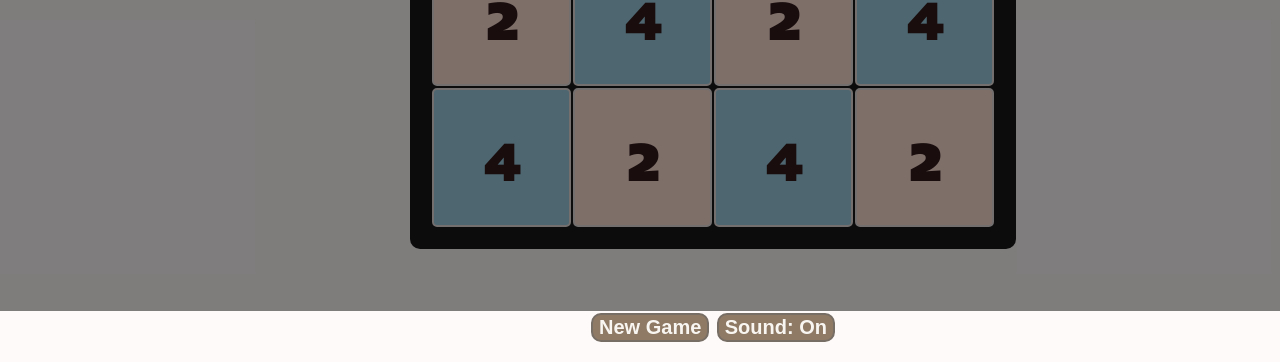
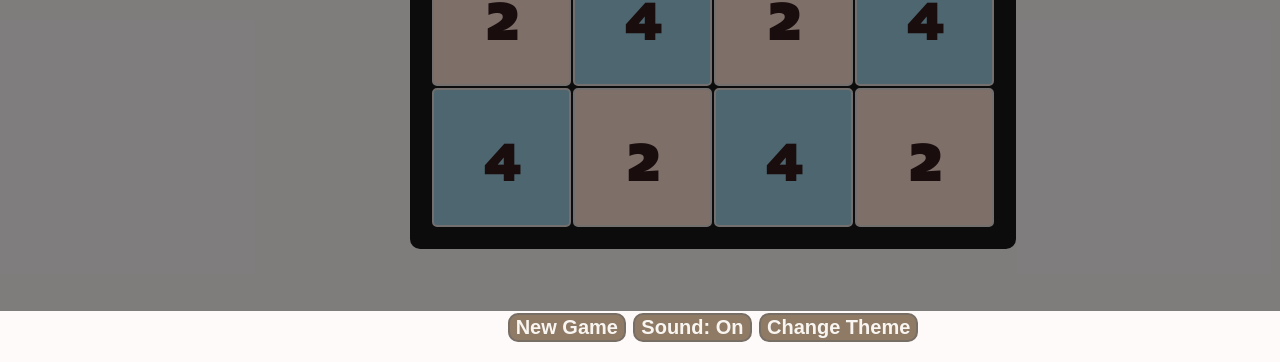
Before and after one commit to andy-1au/2048, a plain HTML site: page 2048.html in a window 1280 px wide. Shown: the part 489-851 px from the top of the page. Drawn offline with nearby package versions, Linux system fonts and the light colour scheme.

Commit message:
change theme btn

```diff
--- a/2048.css
+++ b/2048.css
@@ -151,6 +151,22 @@ hr {
     cursor: pointer;
 }
 
+#theme {
+    margin: 0 auto;
+    margin-top: 20px;
+    margin-bottom: 20px;
+
+    font-size: 20px;
+    font-weight: bold;
+
+    background-color: #8f7a66;
+    color: #f9f6f2;
+    border: 2px solid #776e65;
+    border-radius: 10px;
+
+    cursor: pointer;
+}
+
 #splash {
     cursor : pointer;
     position : absolute;
--- a/2048.html
+++ b/2048.html
@@ -28,6 +28,7 @@
         <div id="belowBoard">
             <button id="reset">New Game</button>
             <button id="sound">Sound: On</button>
+            <button id="theme">Change Theme</button>
         </div>
 
 
--- a/2048.js
+++ b/2048.js
@@ -46,6 +46,9 @@ document.getElementById("reset").onclick = function() {
 
     console.log("found");
 
+    // reset the gameover sound
+    gameoverSound.currentTime = 0;
+    gameoverSound.muted = true;
     //play the new game sound
     playAudio(newgameSound);
     song.muted = false;
@@ -272,6 +275,7 @@ document.addEventListener("keyup", (e) => {
         gameOverPopup();
 
         song.muted = true;
+        gameoverSound.muted = false;
         playAudio(gameoverSound);
     }
 })
```
